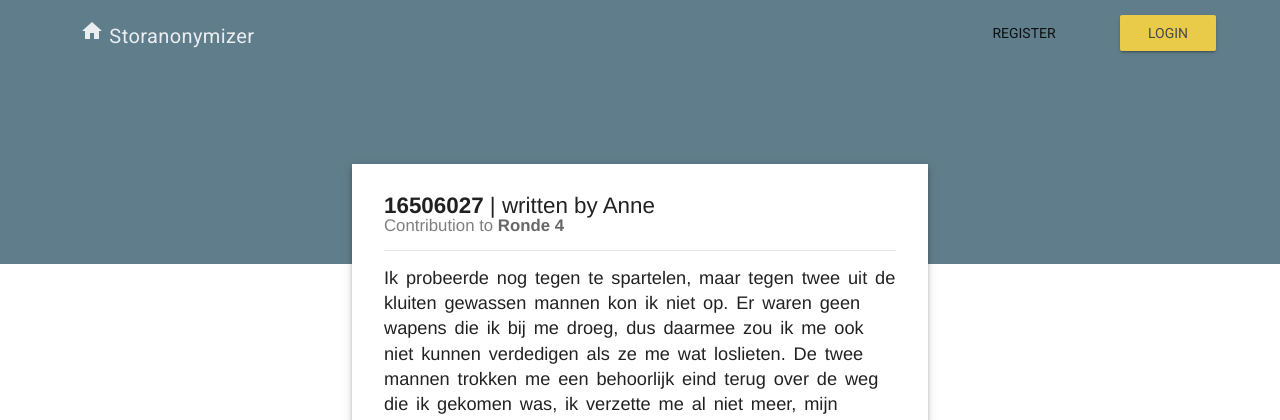
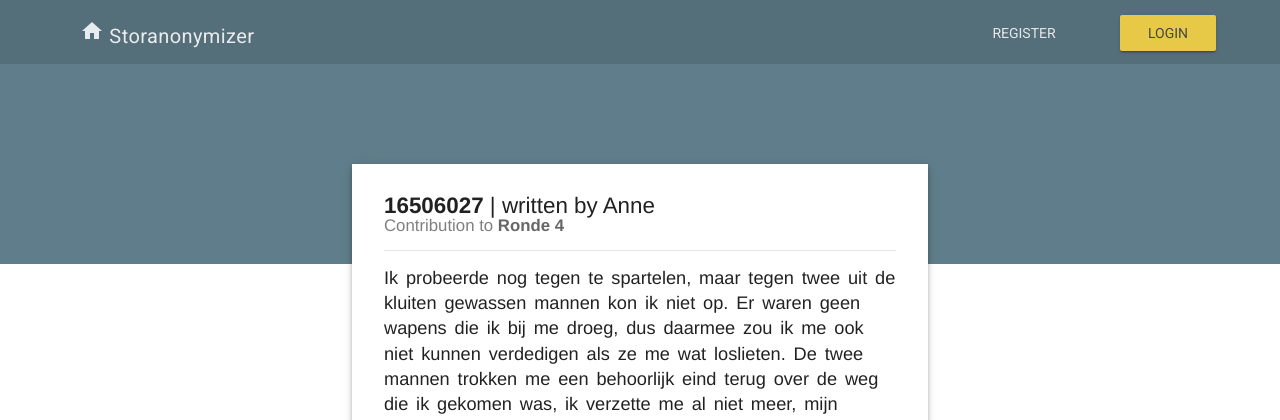
Before and after one commit to Vogeltak/storanonymizer, a Flask app: page /contribution/16506027 in a window 1280 px wide. Shown: the top 420 px of the page. Run offline with Flask 2, Linux system fonts and the light colour scheme; data comes from the database, SQL or seed files in the repository; some libraries are stand-ins or nearby versions.

Commit message:
Darken header color to distinguish it

```diff
--- a/storanonymizer/templates/base.html
+++ b/storanonymizer/templates/base.html
@@ -18,7 +18,7 @@
 	<body>
 
 		<div class="mdl-layout mdl-js-layout mdl-layout--fixed-header">
-			<header class="mdl-layout__header mdl-layout__header--scroll">
+			<header class="mdl-layout__header mdl-layout__header--scroll mdl-color--blue-grey-600">
 				<div class="mdl-layout__header-row">
 					<!-- Title -->
 					<span class="mdl-layout-title"><a href="{{ url_for('index') }}"><i class="material-icons">home</i> Storanonymizer</a></span>
@@ -39,7 +39,7 @@
 							</ul>
 						</span>
 					{% else %}
-						<span class="mdl-navigation__link"><a class="mdl-button mdl-js-button" href="{{ url_for('register') }}">Register</a></span>
+						<span class="mdl-navigation__link"><a class="mdl-button mdl-js-button mdl-color-text--grey-50" href="{{ url_for('register') }}">Register</a></span>
 						<span class="mdl-navigation__link"><a class="mdl-button mdl-js-button mdl-button--raised mdl-button--accent" href="{{ url_for('login') }}">Login</a></span>
 					{% endif %}
 					</nav>
```
